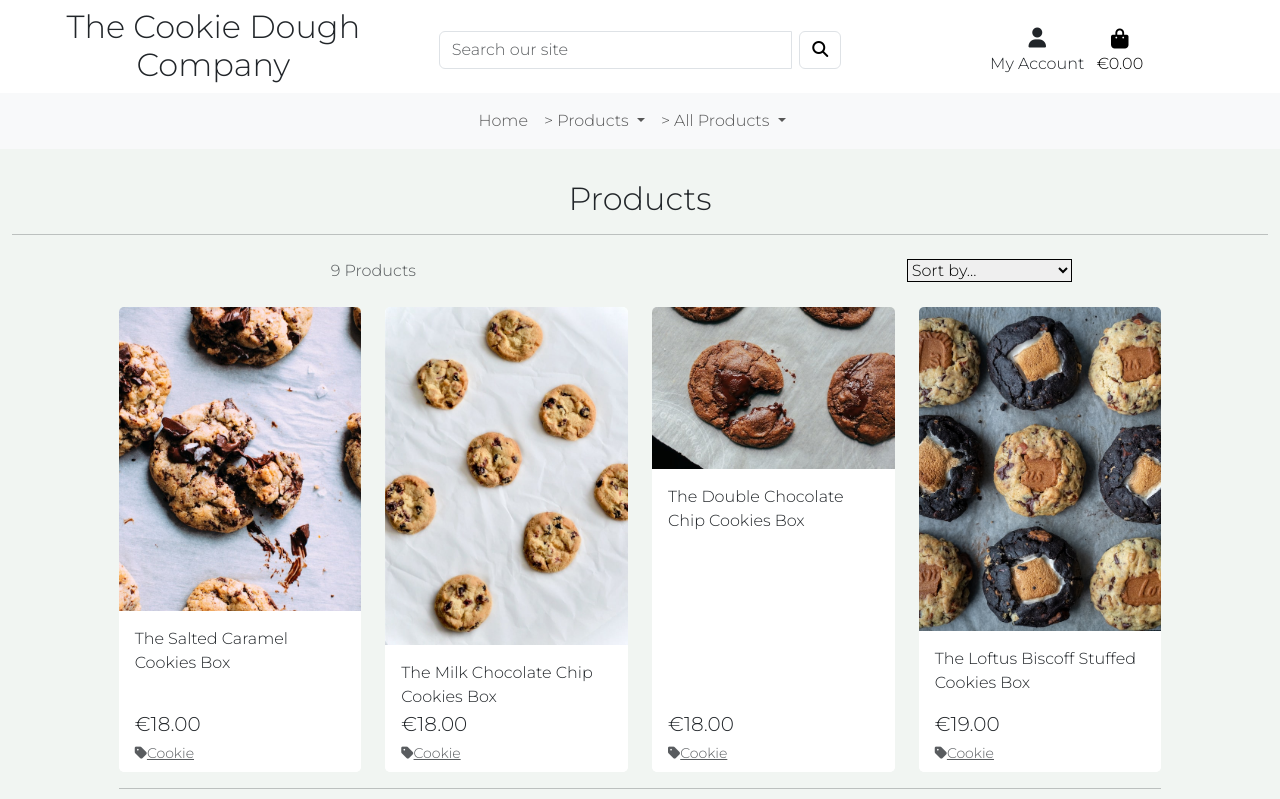
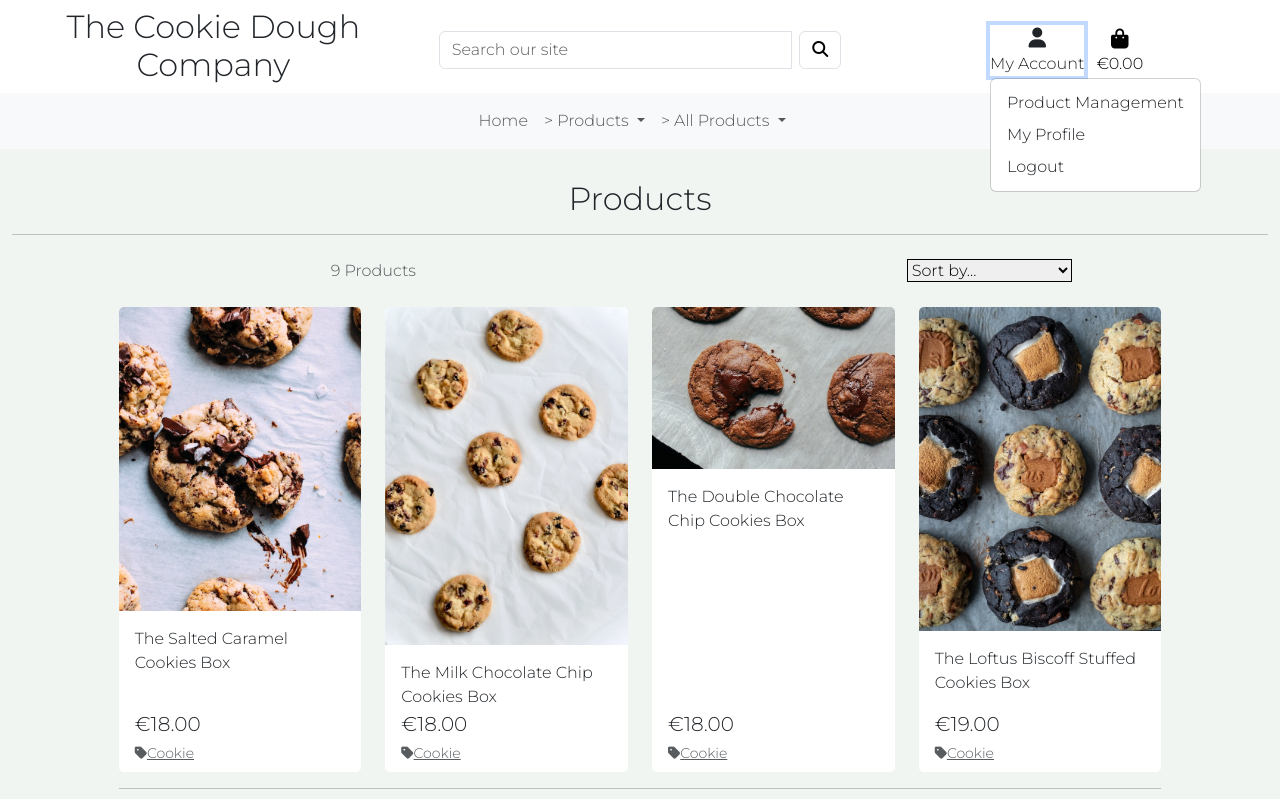
Before and after one commit to LanaCreegan/The-Cookie-Dough-Company-PP5, a Django app: page /products/ in a window 1280 px wide, after a click on "My Account". Shown: the top 799 px of the page. Run offline with Django 3.2, Linux system fonts and the light colour scheme; the visitor is signed in with stand-in values (Sample User, id 1); data comes from the database, SQL or seed files in the repository; parts of the project's set-up code (start-up, migrations or seed data) failed here and were passed over; some libraries are stand-ins or nearby versions.

Commit message:
Update accounts dropdown menu

```diff
--- a/templates/base.html
+++ b/templates/base.html
@@ -54,7 +54,7 @@
           <div class="col-12 col-lg-4 my-auto py-1 py-lg-0">
               <ul class="list-inline list-unstyled text-center text-lg-right my-0">
                   <li class="list-inline-item dropdown pr-3">
-                      <a class="nav-link" href="#" id="user-options" data-toggle="dropdown" aria-haspopup="true" aria-expanded="false">
+                      <a class="nav-link" href="#" id="user-options" data-bs-toggle="dropdown" aria-haspopup="true" aria-expanded="false">
                           <div class="text-center">
                             <div class="icon"><i class="fas fa-user fa-lg"></i></div>
                               <p class="my-0">My Account</p>
@@ -63,10 +63,9 @@
                       <div class="dropdown-menu" aria-labelledby="user-options">
                           {% if request.user.is_authenticated %}
                               {% if request.user.is_superuser %}
-                                  <a href="" class="dropdown-item">Product Management</a>
                                   <a href="{% url 'add_product' %}" class="dropdown-item">Product Management</a>
                               {% endif %}
-                              <a href="" class="dropdown-item">My Profile</a>
+                              <a href="{% url 'profile' %}" class="dropdown-item">My Profile</a>
                               <a href="{% url 'account_logout' %}" class="dropdown-item">Logout</a>
                           {% else %}
                               <a href="{% url 'account_signup' %}" class="dropdown-item">Register</a>
--- a/templates/includes/mobile-top-header.html
+++ b/templates/includes/mobile-top-header.html
@@ -30,10 +30,9 @@
     <div class="dropdown-menu border-0" aria-labelledby="user-options">
         {% if request.user.is_authenticated %}
             {% if request.user.is_superuser %}
-                <a href="" class="dropdown-item">Product Management</a>
                 <a href="{% url 'add_product' %}" class="dropdown-item">Product Management</a>
             {% endif %}
-            <a href="" class="dropdown-item">My Profile</a>
+            <a href="{% url 'profile' %}" class="dropdown-item">My Profile</a>
             <a href="" class="dropdown-item">Logout</a>
             <a href="{% url 'account_logout' %}" class="dropdown-item">Logout</a>
         {% else %}
```
